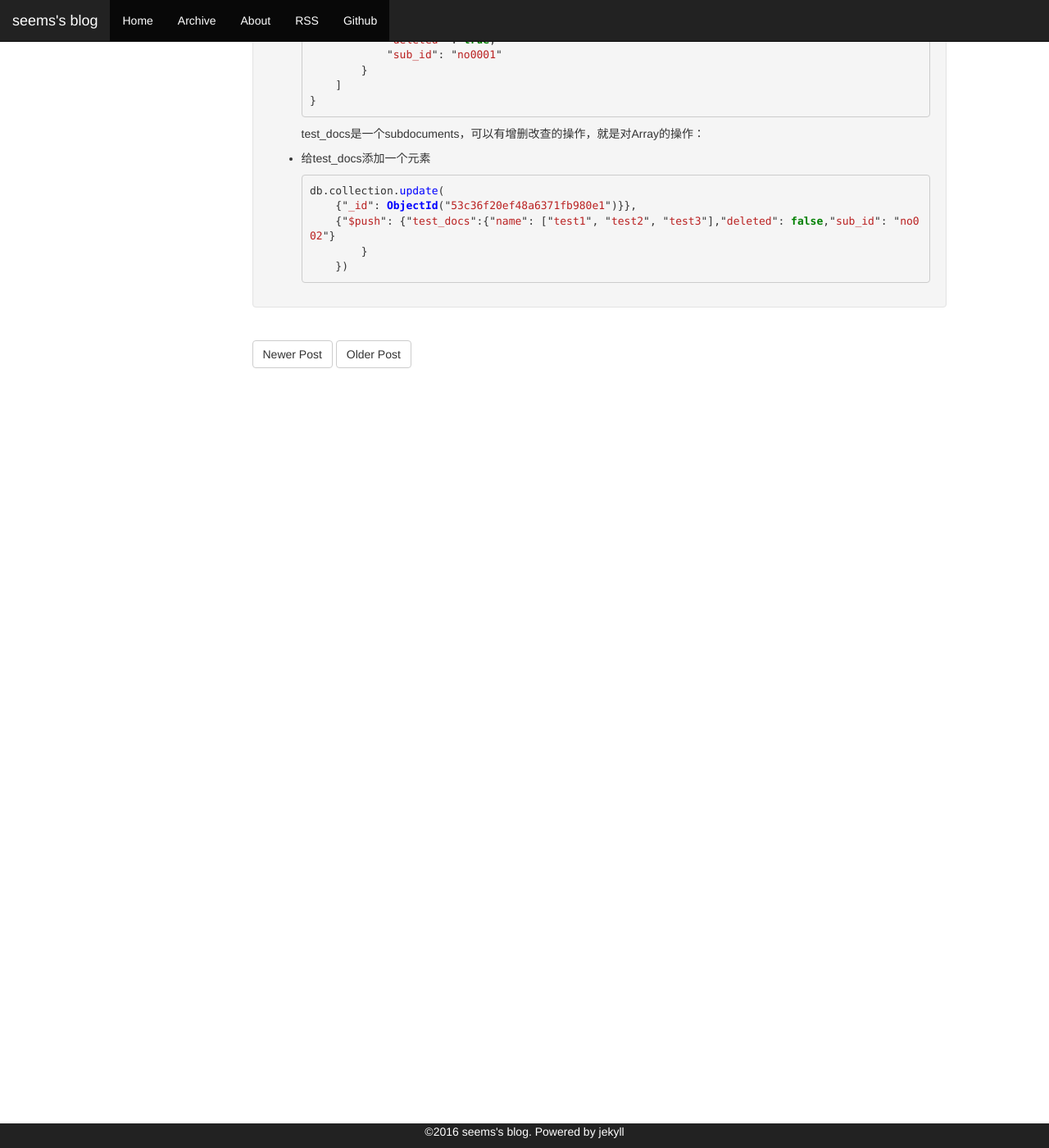
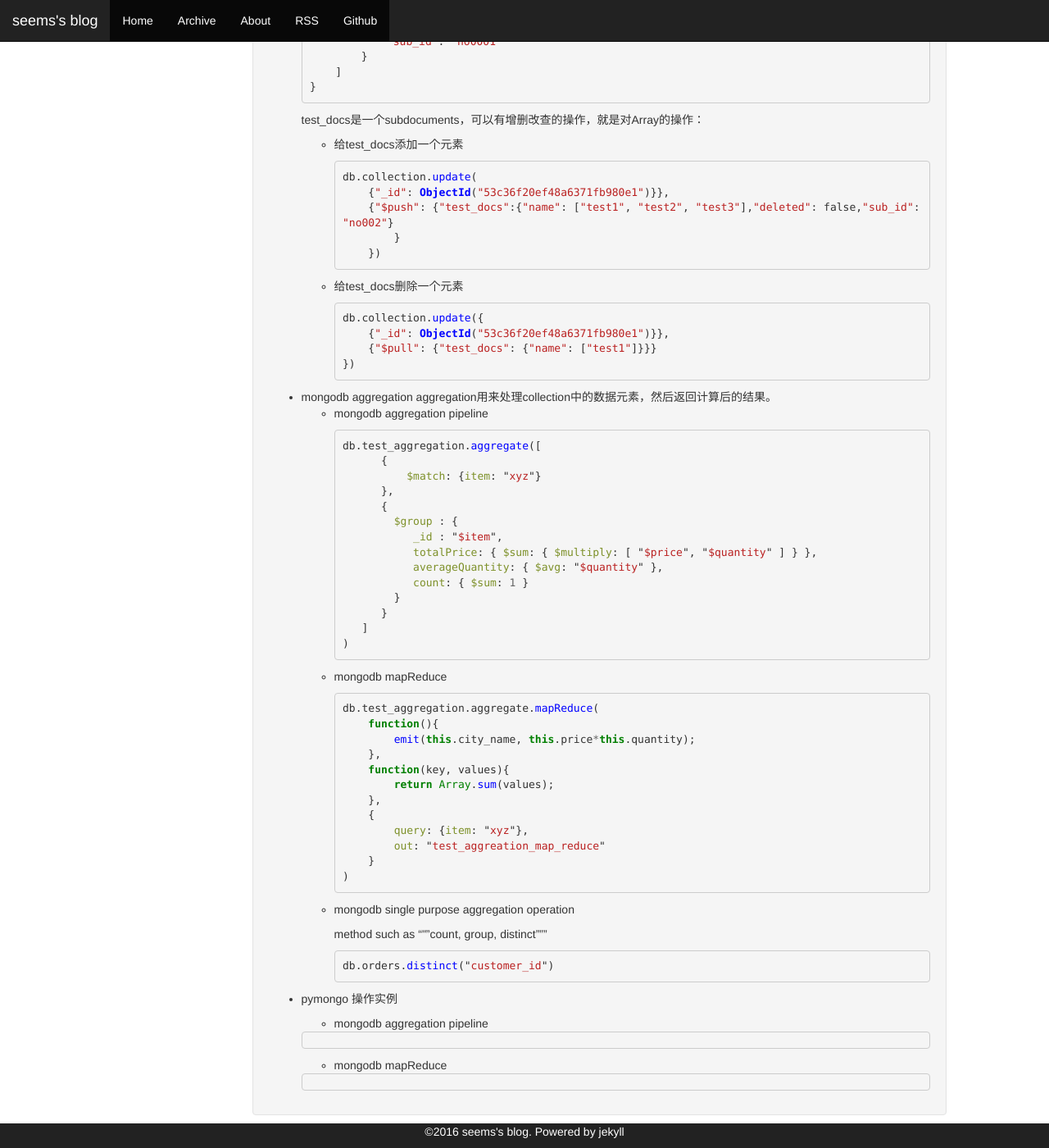
Before and after one commit to Gandalf-Pl/seems, a Jekyll site: the page built from _posts/2015-01-12-mongodb.md, in a window 1280 px wide and 1400 px high, scrolled down 270 px. Shown: the whole window at 82% size. Built offline with Jekyll 4.4.1, drawn with Linux system fonts in a browser that asks for light colours; comment, search, counter and statistics services are not loaded; some of the changed text lies outside the part shown.

Commit message:
modify mongodb operation

```diff
--- a/_posts/2015-01-12-mongodb.md
+++ b/_posts/2015-01-12-mongodb.md
@@ -3,17 +3,17 @@ layout: post
 title: MongoDB复杂查询
 ---
 
-### Mongodb的复杂查询：
+#### {{ page.title }}
 
-+ 主要是对于subdocuments的操作， 数据格式如下：
++ 对于subdocuments的操作， 假设数据格式如下：
 
-  ~~~ javascript
+  ~~~ python
   {
       "_id": ObjectId("53c36f20ef48a6371fb980e1"),
       "test_docs": [
           {
-              "name" : ["test1", "test2", "test3"],
-              "deleted" : true,
+              "name": ["test1", "test2", "test3"],
+              "deleted": true,
               "sub_id": "no0001"
           }
       ]
@@ -22,12 +22,74 @@ title: MongoDB复杂查询
 
   test_docs是一个subdocuments，可以有增删改查的操作，就是对Array的操作：
 
-+ 给test_docs添加一个元素
+  + 给test_docs添加一个元素
 
-  ~~~ javascript
-  db.collection.update(
-      {"_id": ObjectId("53c36f20ef48a6371fb980e1")}},
-      {"$push": {"test_docs":{"name": ["test1", "test2", "test3"],"deleted": false,"sub_id": "no002"}
+    ~~~ python
+    db.collection.update(
+        {"_id": ObjectId("53c36f20ef48a6371fb980e1")}},
+        {"$push": {"test_docs":{"name": ["test1", "test2", "test3"],"deleted": false,"sub_id": "no002"}
+            }
+        })
+    ~~~
+  + 给test_docs删除一个元素
+
+    ~~~ python
+    db.collection.update({
+        {"_id": ObjectId("53c36f20ef48a6371fb980e1")}},
+        {"$pull": {"test_docs": {"name": ["test1"]}}}
+    })
+    ~~~
+
++ mongodb aggregation
+  aggregation用来处理collection中的数据元素，然后返回计算后的结果。
+  + mongodb aggregation pipeline
+
+    ~~~ javascript
+    db.test_aggregation.aggregate([
+          {
+              $match: {item: "xyz"}
+          },
+          {
+            $group : {
+               _id : "$item",
+               totalPrice: { $sum: { $multiply: [ "$price", "$quantity" ] } },
+               averageQuantity: { $avg: "$quantity" },
+               count: { $sum: 1 }
+            }
           }
-      })
+       ]
+    )
+    ~~~
+  + mongodb mapReduce
+
+    ~~~ javascript
+    db.test_aggregation.aggregate.mapReduce(
+        function(){
+            emit(this.city_name, this.price*this.quantity);
+        },
+        function(key, values){
+            return Array.sum(values);
+        },
+        {
+            query: {item: "xyz"},
+            out: "test_aggreation_map_reduce"
+        }
+    )
+    ~~~
+  + mongodb single purpose aggregation operation
+
+    method such as """count, group, distinct"""
+
+    ~~~ javascript
+    db.orders.distinct("customer_id")
+    ~~~
++ pymongo 操作实例
+
+  + mongodb aggregation pipeline
+
+  ~~~ python
   ~~~
+  + mongodb mapReduce
+
+  ~~~ python
+  ~~~
```
